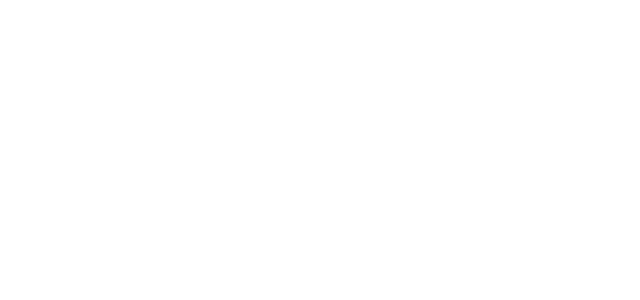
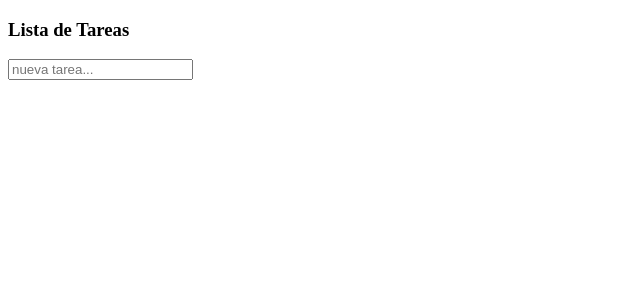
Before and after one commit to Osvaldx/To-Do-List--React, a React (Vite) app: page / in a window 1280 px wide. Shown: the top 300 px of the page, without its empty margins (0-640 px from the left). Built offline with nearby package versions, Linux system fonts and the light colour scheme.

Commit message:
se agrego el TodoApp

```diff
--- a/src/main.tsx
+++ b/src/main.tsx
@@ -1,9 +1,10 @@
 import { StrictMode } from 'react'
 import { createRoot } from 'react-dom/client'
 import "./style.css"
+import { TodoApp } from './components/TodoApp'
 
 createRoot(document.getElementById('root')!).render(
   <StrictMode>
-
+    <TodoApp></TodoApp>
   </StrictMode>,
 )
```
